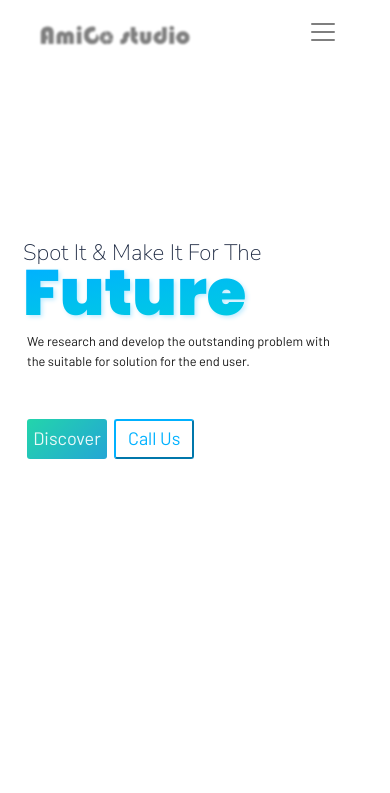
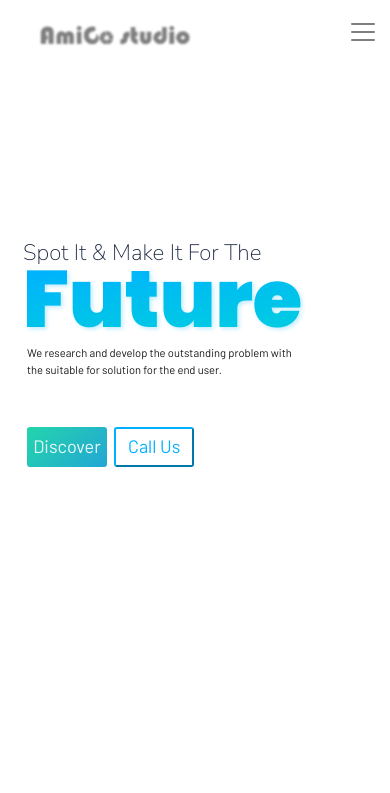
Before and after one commit to adilpalachira/amigostudio-website, a plain HTML site: page index.html in a window 390 px wide. Shown: the top 793 px of the page. Drawn offline with nearby package versions, Linux system fonts and the light colour scheme; files whose address does not match are found by name; a web font is replaced by a local one.

Commit message:
Update style.css

```diff
--- a/css/style.css
+++ b/css/style.css
@@ -237,6 +237,10 @@ a:focus {
         display: flex;
     }
 
+    .navbar{
+        padding: .75rem 0rem .75rem 2.5rem;
+    }
+
 
 }
 
@@ -276,13 +280,13 @@ a:focus {
 
 @media (max-width: 500px){
     .home .future{
-        font-size: 4rem;
+        font-size: 5rem;
     }
     .home h2{
         font-size: 1.4rem;
     }
     .h-p{
-        font-size: .8rem;
+        font-size: .7rem;
     }
    .home .h-button,
    .home .h-button2{
@@ -290,10 +294,17 @@ a:focus {
         height: 40px;
         font-size: 18px;
     }
+
+    .home .h-button2{
+        border: .5;
+    }
     .services .serv-thumb{
         margin: 1rem 0 0 0;
     }
 
+    .bottom-footer{
+        font-size: 12px;
+    }
 
 }
 
```
